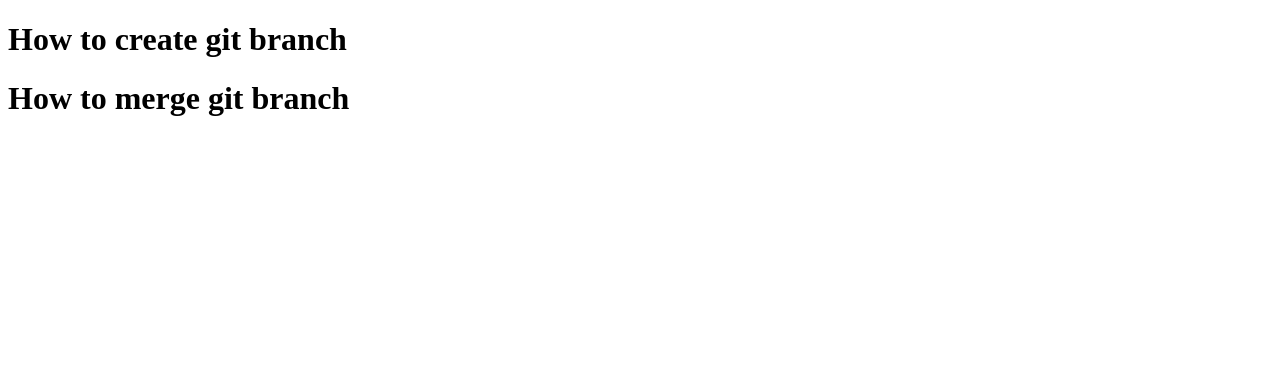
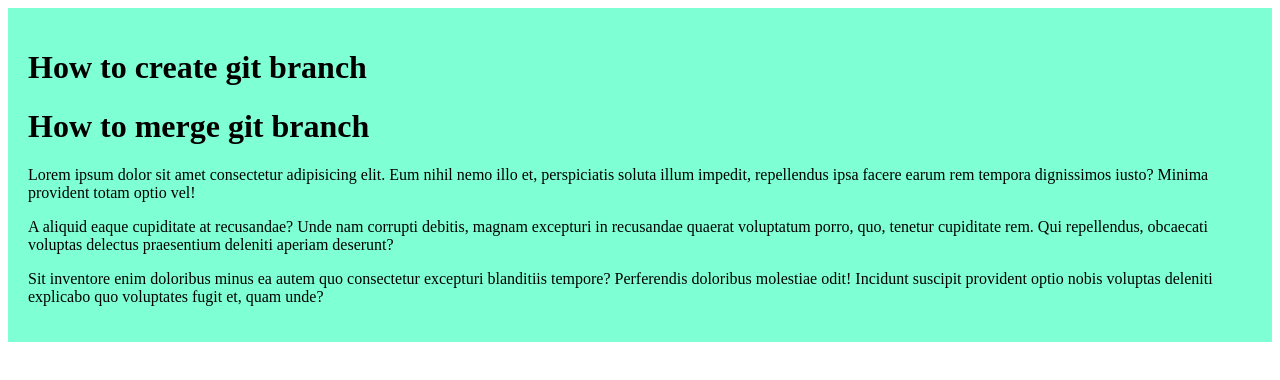
Before and after one commit to towhidulbu08/Git_Branching_Merging-repo, a plain HTML site: page index.html in a window 1280 px wide. Drawn offline with Linux system fonts and the light colour scheme.

Commit message:
style added

```diff
--- a/index.html
+++ b/index.html
@@ -4,9 +4,16 @@
     <meta charset="UTF-8">
     <meta name="viewport" content="width=device-width, initial-scale=1.0">
     <title>Git Branching and Merging</title>
+    <link rel="stylesheet" href="styles/blog.css">
 </head>
 <body>
-    <h1>How to create git branch</h1>
-    <h1>How to  merge  git branch</h1>
+
+    <div>
+        <h1>How to create git branch</h1>
+        <h1>How to  merge  git branch</h1>
+        <p>Lorem ipsum dolor sit amet consectetur adipisicing elit. Eum nihil nemo illo et, perspiciatis soluta illum impedit, repellendus ipsa facere earum rem tempora dignissimos iusto? Minima provident totam optio vel!</p>
+        <p>A aliquid eaque cupiditate at recusandae? Unde nam corrupti debitis, magnam excepturi in recusandae quaerat voluptatum porro, quo, tenetur cupiditate rem. Qui repellendus, obcaecati voluptas delectus praesentium deleniti aperiam deserunt?</p>
+        <p>Sit inventore enim doloribus minus ea autem quo consectetur excepturi blanditiis tempore? Perferendis doloribus molestiae odit! Incidunt suscipit provident optio nobis voluptas deleniti explicabo quo voluptates fugit et, quam unde?</p>
+    </div>
 </body>
 </html>
--- /dev/null
+++ b/styles/blog.css
@@ -0,0 +1,4 @@
+div{
+    background-color: aquamarine;
+    padding: 20px;
+}
```
